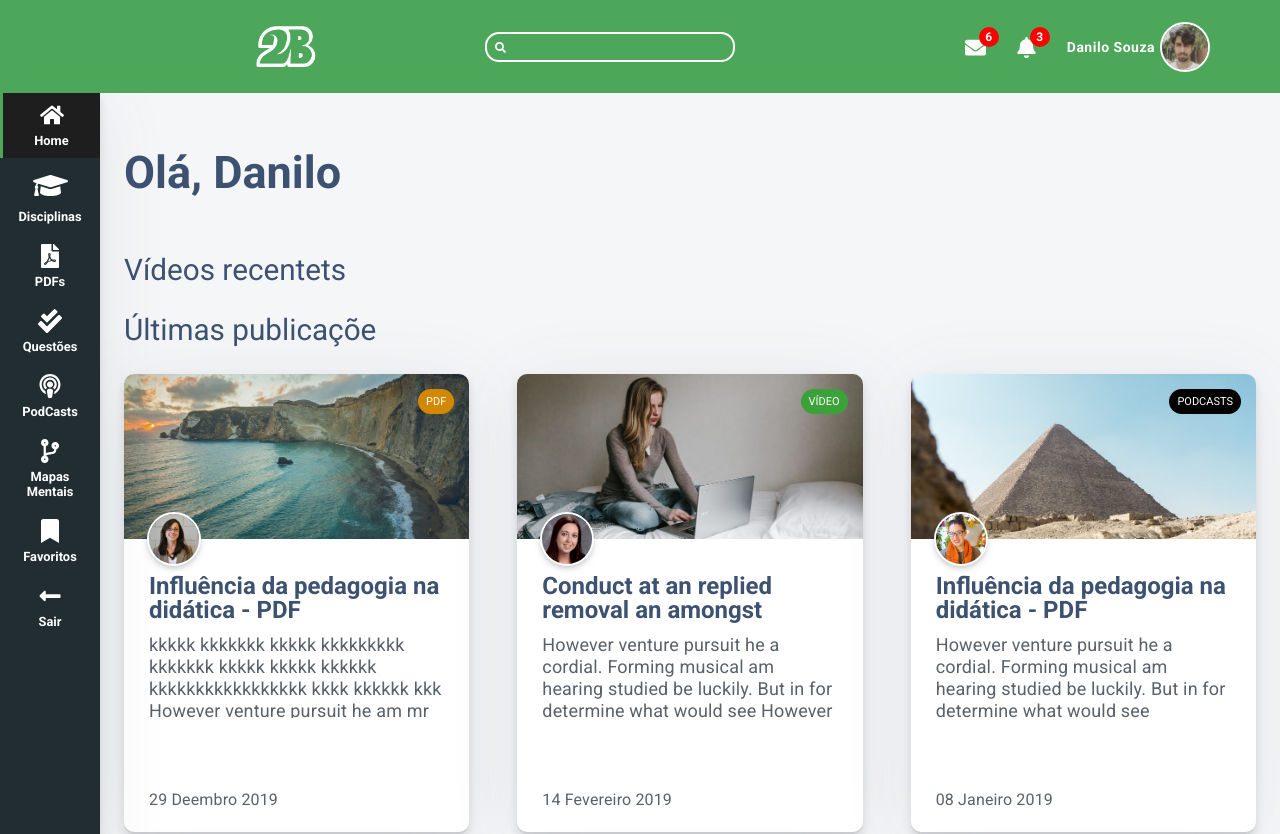
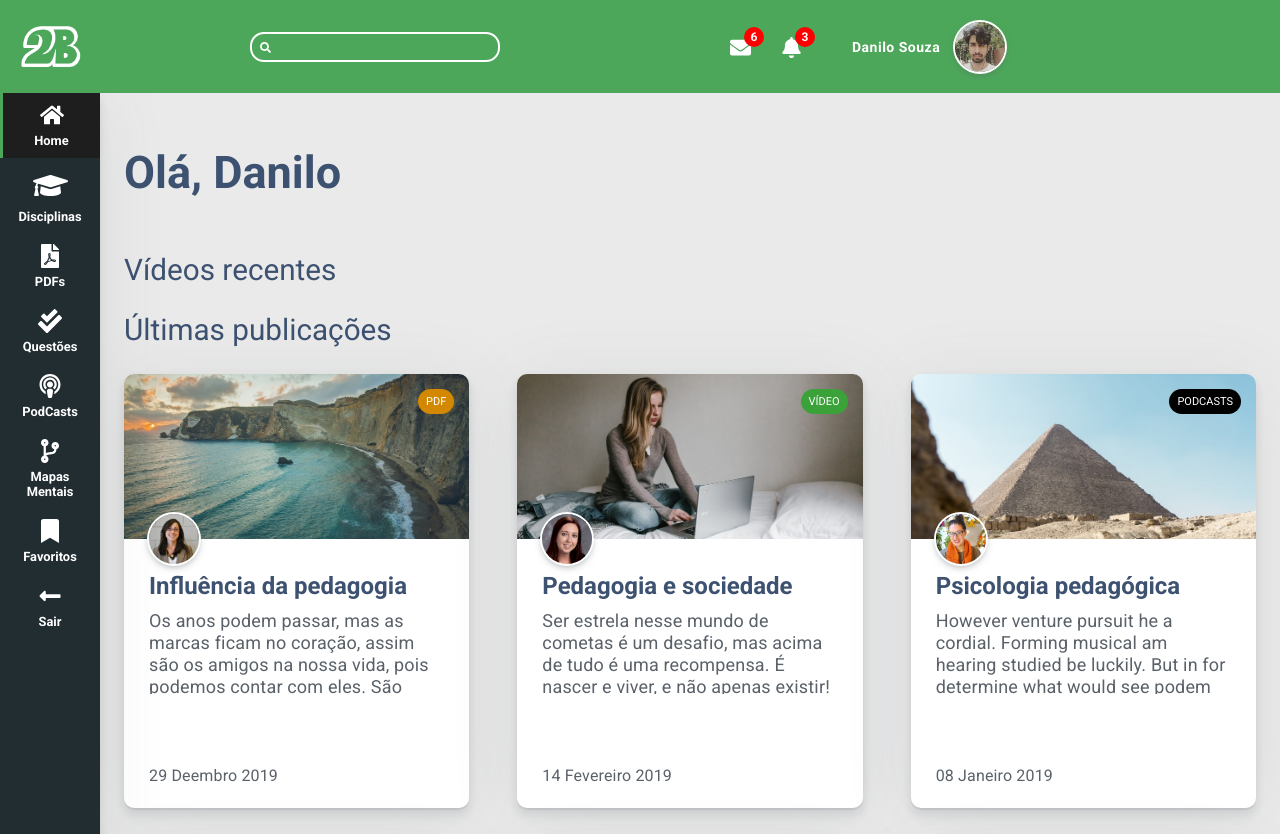
Before and after one commit to DaniloDaSilvaDev/plat2b, a React (Create React App) app: page / in a window 1280 px wide. Shown: the top 834 px of the page. Built offline with nearby package versions, Linux system fonts and the light colour scheme; the HTML template or start-up script is replaced by a standard one.

Commit message:
popup profile

```diff
--- a/src/components/Header/index.js
+++ b/src/components/Header/index.js
@@ -1,9 +1,11 @@
-import React from 'react';
-import { FaSearch, FaBell, FaEnvelope } from 'react-icons/fa';
-import { Header, List, Item } from './style';
-import photoProfile from '../../assets/eu.jpg';
-import menuIcon from '../../assets/menu.png';
-import Logo from '../../assets/logo_2b.png';
+import React from "react";
+import { FaSearch, FaBell, FaEnvelope } from "react-icons/fa";
+import { Header, List, Item } from "./style";
+// import photoProfile from "../../assets/eu.jpg";
+import menuIcon from "../../assets/menu.png";
+import Logo from "../../assets/logo_2b.png";
+import Profile from "../Profile";
+import { Grid } from "@material-ui/core";
 
 // import { Container } from './styles';
 
@@ -12,6 +14,7 @@ export default () => {
 
   return (
     <Header>
+      <Grid container>
         <List>
           <Item id="logo2bItem">
             <img id="logo2b" src={Logo} alt="Logo" size="30px" />
@@ -41,14 +44,17 @@ export default () => {
             <p>Danilo Souza</p>
           </Item>
 
-                <Item className="itemsMENU">
+          <Profile />
+
+          {/* <Item className="itemsMENU">
           <img
             className="photoProfile"
             src={photoProfile}
             alt="Foto do perfil"
           />
-                </Item>
+        </Item> */}
         </List>
+      </Grid>
     </Header>
   );
 };
--- a/src/components/Header/style.js
+++ b/src/components/Header/style.js
@@ -1,4 +1,4 @@
-import styled from 'styled-components';
+import styled from "styled-components";
 // import { FaSearch } from 'react-icons/fa';
 
 export const Header = styled.header`
@@ -67,12 +67,13 @@ export const Header = styled.header`
 `;
 
 export const List = styled.ul`
-    width: 100%;
+  /* width: 100%; */
   list-style: none;
   display: flex;
   flex-direction: row;
-    justify-content: flex-end;
+  justify-content: space-between;
   align-items: center;
+
   @media only screen and (max-width: 414px) {
     .itemsMENU {
       padding-right: 0px;
@@ -91,6 +92,10 @@ export const Item = styled.li`
   position: relative;
   display: flex;
 
+  /* .nameUSER {
+    padding-left: 20px;
+    top: 20%;
+  } */
   #logo2b {
     width: 80px;
     margin-right: 100px;
@@ -169,6 +174,8 @@ export const Item = styled.li`
     letter-spacing: 0.5px;
     margin-right: -25px;
     text-align: right;
+    padding-left: 20px;
+    top: 20%;
   }
   .photoProfile {
     width: 50px;
--- a/src/components/Pdf/index.js
+++ b/src/components/Pdf/index.js
@@ -3,108 +3,120 @@ import React from "react";
 import { Grid, Typography, Paper } from "@material-ui/core";
 // import { FaBookmark, FaCheckSquare } from "react-icons/fa";
 import { CardBody, useStyles } from "./styles";
+import Popover from "@material-ui/core/Popover";
 
 export default function Pdf() {
-  // const author = [
-  //   {
-  //     name: "Hanna",
-  //     lastname: "Montana",
-  //     photo: require("../../assets/eu.jpg")
-  //   }
-  // ]
+  const [anchorEl, setAnchorEl] = React.useState(null);
+
+  const handlePopoverOpen = event => {
+    setAnchorEl(event.currentTarget);
+  };
+
+  const handlePopoverClose = () => {
+    setAnchorEl(null);
+  };
+
+  const open = Boolean(anchorEl);
+
   const posts = [
     {
+      id: 1,
       backgroundImage: require("../../assets/teste.jpeg"),
-      title: "Influência da pedagogia na didática - PDF",
+      title: "Influência da pedagogia",
       desc:
-        " kkkkk kkkkkkk kkkkk kkkkkkkkk kkkkkkk kkkkk kkkkk kkkkkk kkkkkkkkkkkkkkkkk kkkk kkkkkk kkk However venture pursuit he am mr cordial. Forming musical am hearing studied be luckily. But in for determine what would see...",
+        "Os anos podem passar, mas as marcas ficam no coração, assim são os amigos na nossa vida, pois podemos contar com eles. São coragem nos momentos difíceis. São luz nos momentos de desânimo. podem passar, mas as marcas ficam no coração, assim são os amigos na nossa vida, pois podemos contar com eles. São",
       category: "PDF",
       categoryColor: "rgb(210, 136, 0)",
       categoryUrl: "#",
       date: "29 Deembro 2019",
       author: {
-        name: "Monita Santiago",
-        lastname: "Montana",
+        name: "Monica",
+        lastname: "Santiago",
         photo: require("../../assets/prof1.jpg"),
         url: "#"
       }
     },
     {
+      id: 2,
       backgroundImage: require("../../assets/teste1.jpg"),
-      title: "Conduct at an replied removal an amongst",
+      title: "Pedagogia e sociedade",
       desc:
-        "However venture pursuit he a cordial. Forming musical am hearing studied be luckily. But in for determine what would see However venture pursuit he am mr cordial. Forming musical am hearing studied be luckily. But in for determine what would see",
+        "Ser estrela nesse mundo de cometas é um desafio, mas acima de tudo é uma recompensa. É nascer e viver, e não apenas existir! Então brilhe minha estrela, Que o céu hoje é todo seu podem passar, mas as marcas ficam no coração, assim são os amigos na nossa vida, pois podemos contar com eles. São",
       category: "Vídeo",
       categoryColor: "rgb(59, 162, 57)",
       categoryUrl: "#",
       date: "14 Fevereiro 2019",
       author: {
-        name: "Hanna",
-        lastname: "Montana",
+        name: "Carla",
+        lastname: "Machado",
         photo: require("../../assets/prof2.jpg"),
         url: "#"
       }
     },
     {
+      id: 3,
       backgroundImage: require("../../assets/teste2.jpg"),
-      title: "Influência da pedagogia na didática - PDF",
+      title: "Psicologia pedagógica",
       desc:
-        "However venture pursuit he a cordial. Forming musical am hearing studied be luckily. But in for determine what would see",
+        "However venture pursuit he a cordial. Forming musical am hearing studied be luckily. But in for determine what would see podem passar, mas as marcas ficam no coração, assim são os amigos na nossa vida, pois podemos contar com eles. São",
       category: "Podcasts",
       categoryColor: "#000",
       categoryUrl: "#",
       date: "08 Janeiro 2019",
       author: {
-        name: "Hanna",
-        lastname: "Montana",
+        name: "Maria",
+        lastname: "Silva",
         photo: require("../../assets/prof3.jpg"),
         url: "#"
       }
     },
     {
+      id: 4,
       backgroundImage: require("../../assets/teste3.jpg"),
-      title: "Influência da pedagogia na didática - PDF",
+      title: "Como melhorar a didática",
       desc:
-        "However venture pursuit he am mr cordial. Forming musical am hearing studied be luckily. But in for determine what would see",
+        "Que mais um ano lhe traga mais realizações, mais sabedoria, e mais esperança. Que esta data se repita por muitos anos e que estes sejam preenchidos de felicidade, amor e paz. Parabéns e um dia muito feliz podem passar, mas as marcas ficam no coração, assim são os amigos na nossa vida, pois podemos contar com eles. São",
       category: "Vídeo",
       categoryColor: "rgb(59, 162, 57)",
       categoryUrl: "#",
       date: "08 Janeiro 2019",
       author: {
-        name: "Hanna",
-        lastname: "Montana",
+        name: "Raquel",
+        lastname: "Ferreira",
         photo: require("../../assets/prof4.jpg"),
         url: "#"
       }
     },
     {
+      id: 5,
       backgroundImage: require("../../assets/teste4.jpg"),
-      title: "Influência da pedagogia na didática - PDF",
+      title: "Influência da pedagogia",
       desc:
-        "However venture pursuit he a cordial. Forming musical am hearing studied be luckily. But in for determine what would see",
+        "Mas que pelo caminho encontre a felicidade nos pequenos pormenores da vida. Pois no final, ser feliz é isso mesmo; é apreciar todas as belezas que existem à sua volta sem nunca se distrair da sua meta podem passar, mas as marcas ficam no coração, assim são os amigos na nossa vida, pois podemos contar com eles. São",
       category: "PDF",
       categoryColor: "rgb(210, 136, 0)",
       categoryUrl: "#",
       date: "08 Janeiro 2019",
       author: {
-        name: "Hanna",
-        lastname: "Montana",
+        name: "Danusa",
+        lastname: "Alves",
         photo: require("../../assets/prof3.jpg"),
         url: "#"
       }
     },
     {
+      id: 6,
       backgroundImage: require("../../assets/teste5.jpg"),
-      title: "Influência da pedagogia na didática - PDF",
+      title: "Currículo pedagógica",
       desc:
-        "However venture pursuit he a ver venture pursuit he a cordial. Form cordial. Forming musical am hearing studied be luckily. But in for determine what would see",
+        "However venture pursuit he a ver venture pursuit he a cordial. Form cordial. Forming musical am hearing studied be luckily. But in for determine what would see podem passar, mas as marcas ficam no coração, assim são os amigos na nossa vida, pois podemos contar com eles. São",
       category: "Podcasts",
       categoryColor: "#000",
       categoryUrl: "#",
       date: "08 Janeiro 2019",
       author: {
-        name: "Hanna",
-        lastname: "Montana",
+        name: "Danielle",
+        lastname: "de Jesus",
         photo: require("../../assets/prof1.jpg"),
         url: "#"
       }
@@ -116,16 +128,45 @@ export default function Pdf() {
     <>
       {posts.map(post => (
         <Grid item lg={4} md={6} sm={12}>
-          <Paper className={classes.paper}>
+          <Paper className={classes.paper} key={post.id}>
             <div
               className={classes.img}
               style={{ backgroundImage: `url(${post.backgroundImage})` }}
             >
-              <div className={classes.author}>
+              <div
+                className={classes.author}
+                aria-owns={open ? "mouse-over-popover" : undefined}
+                aria-haspopup="true"
+                onMouseEnter={handlePopoverOpen}
+                onMouseLeave={handlePopoverClose}
+              >
                 <div
                   className={classes.photo}
                   style={{ backgroundImage: `url(${post.author.photo})` }}
                 ></div>
+                <Popover
+                  id="mouse-over-popover"
+                  className={classes.popover}
+                  // classes={{
+                  //   paper: classes.paper
+                  // }}
+                  open={open}
+                  anchorEl={anchorEl}
+                  anchorOrigin={{
+                    vertical: "bottom",
+                    horizontal: "left"
+                  }}
+                  transformOrigin={{
+                    vertical: "top",
+                    horizontal: "left"
+                  }}
+                  onClose={handlePopoverClose}
+                  disableRestoreFocus
+                >
+                  <Typography className={classes.nameTeach}>
+                    Prof: {post.author.name}
+                  </Typography>
+                </Popover>
               </div>
               <span
                 style={{ backgroundColor: `${post.categoryColor}` }}
--- a/src/components/Pdf/styles.js
+++ b/src/components/Pdf/styles.js
@@ -67,7 +67,7 @@ export const useStyles = makeStyles(theme => ({
   date: {
     color: "#5a6169;",
     fontSize: "16px",
-    // marginTop: "auto",
+    marginTop: "auto",
     padding: "2.1875rem 1.5625rem 20px 1.5625rem"
   },
   author: {
@@ -91,7 +91,17 @@ export const useStyles = makeStyles(theme => ({
     borderRadius: "50%",
     textIndent: "-9999px",
     backgroundSize: "cover",
-    backgroundPosition: "50%"
+    backgroundPosition: "50%",
+    cursor: "pointer"
+  },
+  popover: {
+    pointerEvents: "none"
+  },
+  nameTeach: {
+    padding: 10,
+    fontWeight: 800,
+    backgroundColor: "#222D32",
+    color: "#fff"
   }
 }));
 
--- /dev/null
+++ b/src/components/Profile/index.js
@@ -0,0 +1,111 @@
+import React from "react";
+import ClickAwayListener from "@material-ui/core/ClickAwayListener";
+import Grow from "@material-ui/core/Grow";
+import Paper from "@material-ui/core/Paper";
+import Popper from "@material-ui/core/Popper";
+import MenuItem from "@material-ui/core/MenuItem";
+import MenuList from "@material-ui/core/MenuList";
+import { makeStyles } from "@material-ui/core/styles";
+import photoperfile from "../../assets/eu.jpg";
+
+const useStyles = makeStyles(theme => ({
+  root: {
+    display: "flex"
+  },
+  paper: {
+    marginRight: theme.spacing(2)
+  },
+  photoProfile: {
+    width: "50px",
+    height: "50px",
+    boxShadow: "0 0 0 0.125rem #fff, 0 0.1875rem 0.4375rem rgba(90,97,105,.5)",
+    display: "block",
+    borderRadius: "50%",
+    textIndent: "-9999px",
+    backgroundSize: "cover",
+    backgroundPosition: "50%",
+    cursor: "pointer",
+    marginLeft: 20
+  }
+}));
+
+export default function MenuListComposition() {
+  const classes = useStyles();
+  const [open, setOpen] = React.useState(false);
+  const anchorRef = React.useRef(null);
+
+  const handleToggle = () => {
+    setOpen(prevOpen => !prevOpen);
+  };
+
+  const handleClose = event => {
+    if (anchorRef.current && anchorRef.current.contains(event.target)) {
+      return;
+    }
+
+    setOpen(false);
+  };
+
+  function handleListKeyDown(event) {
+    if (event.key === "Tab") {
+      event.preventDefault();
+      setOpen(false);
+    }
+  }
+
+  // return focus to the button when we transitioned from !open -> open
+  const prevOpen = React.useRef(open);
+  React.useEffect(() => {
+    if (prevOpen.current === true && open === false) {
+      anchorRef.current.focus();
+    }
+
+    prevOpen.current = open;
+  }, [open]);
+
+  return (
+    <div className={classes.root}>
+      <div>
+        <div
+          ref={anchorRef}
+          aria-controls={open ? "menu-list-grow" : undefined}
+          aria-haspopup="true"
+          onClick={handleToggle}
+          style={{ backgroundImage: `url(${photoperfile})` }}
+          className={classes.photoProfile}
+        ></div>
+        <Popper
+          open={open}
+          anchorEl={anchorRef.current}
+          role={undefined}
+          transition
+          disablePortal
+        >
+          {({ TransitionProps, placement }) => (
+            <Grow
+              {...TransitionProps}
+              style={{
+                transformOrigin:
+                  placement === "bottom" ? "center top" : "center bottom"
+              }}
+            >
+              <Paper>
+                <ClickAwayListener onClickAway={handleClose}>
+                  <MenuList
+                    autoFocusItem={open}
+                    id="menu-list-grow"
+                    onKeyDown={handleListKeyDown}
+                  >
+                    <MenuItem onClick={handleClose}>Perfil</MenuItem>
+                    <MenuItem onClick={handleClose}>Minha conta</MenuItem>
+                    <MenuItem onClick={handleClose}>Sair</MenuItem>
+                  </MenuList>
+                </ClickAwayListener>
+              </Paper>
+            </Grow>
+          )}
+        </Popper>
+      </div>
+    </div>
+  );
+}
--- a/src/pages/Home/index.js
+++ b/src/pages/Home/index.js
@@ -21,11 +21,11 @@ export default props => {
       </Typography>
 
       <Typography component="h2" variant="h5" className={classes.h2}>
-        Vídeos recentets
+        Vídeos recentes
       </Typography>
 
       <Typography component="h2" variant="h5" className={classes.h2}>
-        Últimas publicaçõe
+        Últimas publicações
       </Typography>
       <Grid container spacing={6}>
         <Pdf />
--- a/src/routes.js
+++ b/src/routes.js
@@ -7,7 +7,8 @@ import Profile from "./pages/Profile";
 
 export default function Routes() {
   const RouterStyle = styled.section`
-    background-color: #f5f6f8;
+    /* background-color: #f5f6f8; */
+    background-color: #eaeaea;
     width: 100%;
     margin-left: 100px;
     margin-top: 90px;
```
Lines whose indentation alone changed are shown as unchanged.
